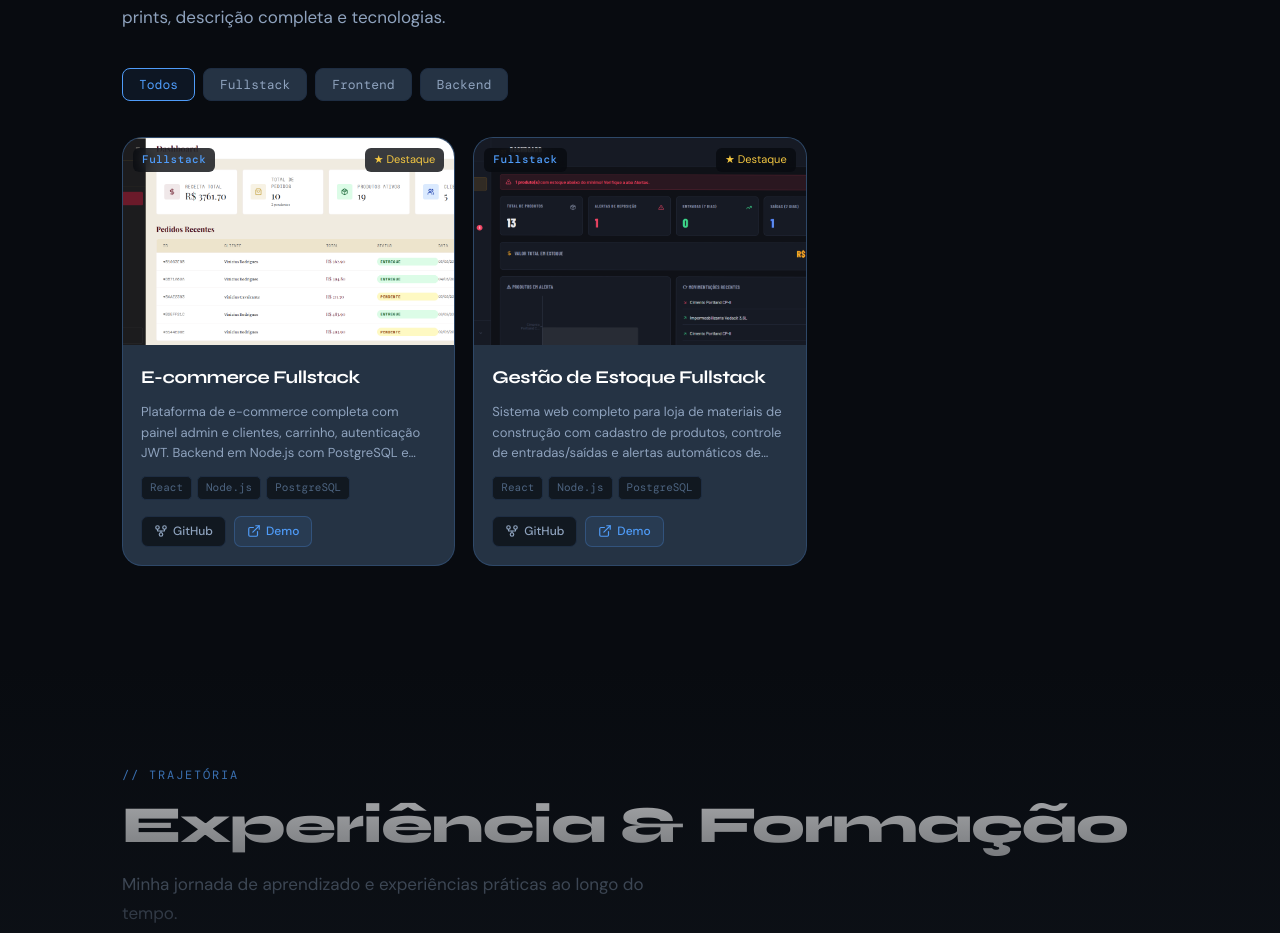
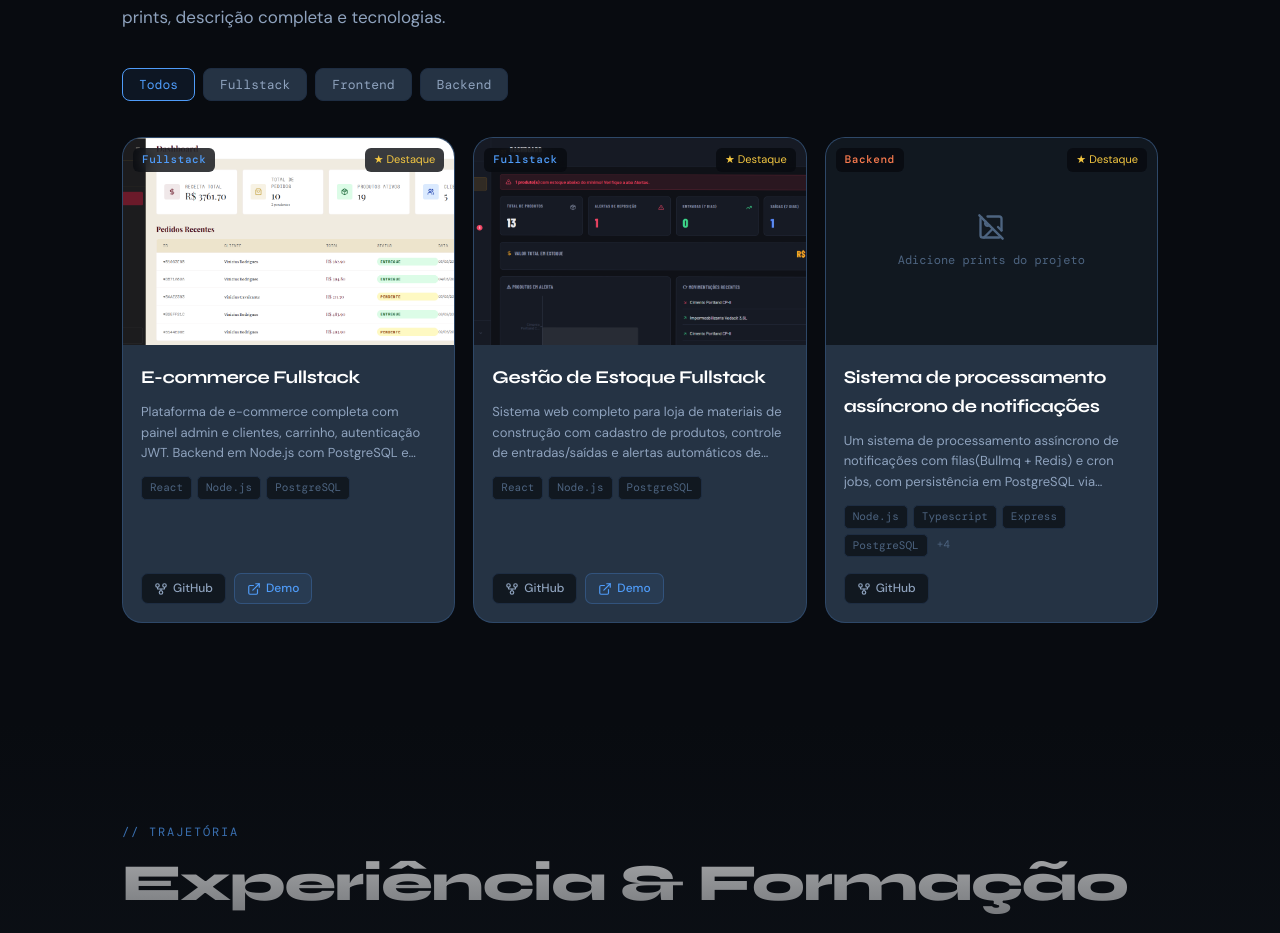
Before and after one commit to ViniciusR1/MePortfolio, a React (Vite) app: page / in a window 1280 px wide. Shown: the part 3002-3935 px from the top of the page. Built offline with nearby package versions, Linux system fonts and the light colour scheme; a web font is replaced by a local one.

Commit message:
feat: adiciona projeto de sistema de filas assincronas ao portfolio

```diff
--- a/src/components/Projects.jsx
+++ b/src/components/Projects.jsx
@@ -28,6 +28,18 @@ const projects = [
     live: 'https://construmaxv2.netlify.app',
     featured: true,
   },
+  {
+    id: 3,
+    title: 'Sistema de processamento assíncrono de notificações',
+    description: 'Um sistema de processamento assíncrono de notificações com filas(Bullmq + Redis) e cron jobs, com persistência em PostgreSQL via prisma. Projeto de estudo focado em arquitetura de filas, retry com backoff exponencial, dead-letter queue e soft delete.',
+    tags: ['Node.js', 'Typescript', 'Express', 'PostgreSQL', 'Prisma', 'Bullmq', 'Redis', 'Docker'],
+    category: 'Backend',
+    images: [],
+    github: 'https://github.com/ViniciusR1/fila-notificacoes',
+    live: '',
+    featured: true,
+  },
+
   // {
   //   id: 2,
   //   title: 'Dashboard Analytics',
```
